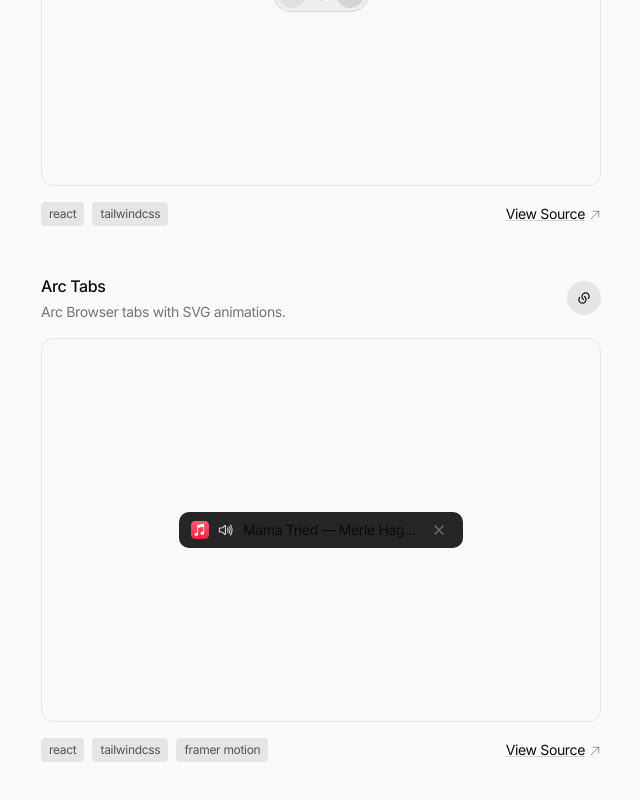
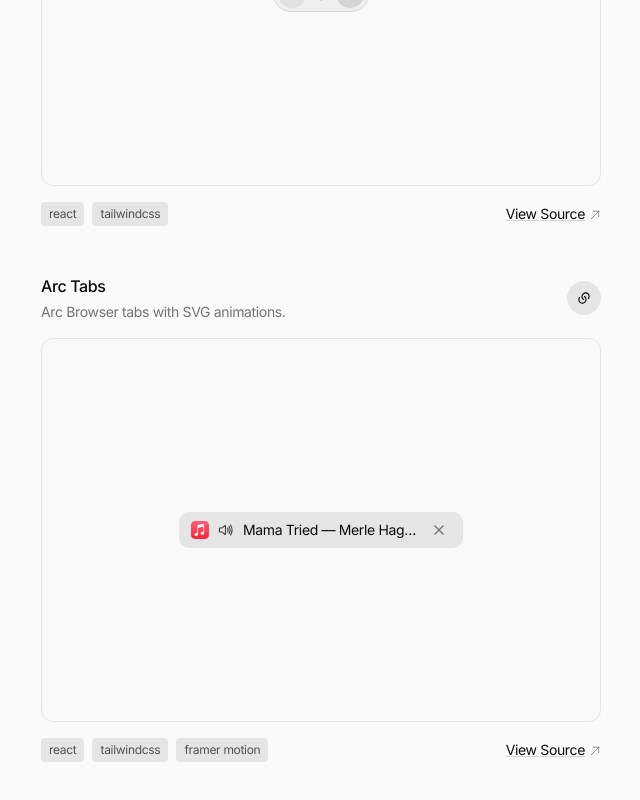
Before and after one commit to haaarshsingh/www, a Next.js app: page /craft in a window 1280 px wide. Shown: the part 1551-2351 px from the top of the page, without its empty margins (319-959 px from the left). Built offline with nearby package versions, Linux system fonts and the light colour scheme.

Commit message:
compat tabs with light mode

```diff
--- a/src/components/craft/content/ArcTabs.tsx
+++ b/src/components/craft/content/ArcTabs.tsx
@@ -34,7 +34,7 @@ export default () => {
       tags={["react", "tailwindcss", "framer motion"]}
     >
       <motion.div
-        className="flex h-9 select-none items-center justify-between gap-x-2 rounded-[10px] bg-neutral-800 px-3"
+        className="flex h-9 select-none items-center justify-between gap-x-2 rounded-[10px] bg-neutral-200 px-3 dark:bg-neutral-800"
         animate={{ scale: isClicked ? 0.98 : 1 }}
         transition={{ duration: 0.2 }}
       >
@@ -73,7 +73,9 @@ const Volume = () => {
     <button
       className={clsx(
         "mx-1 rounded p-1 transition-all hover:bg-neutral-50/10",
-        mute ? "text-neutral-500" : "text-neutral-300",
+        mute
+          ? "text-neutral-400 dark:text-neutral-500"
+          : "text-neutral-700 dark:text-neutral-300",
       )}
       onClick={() => setMute((mute) => !mute)}
     >
@@ -99,7 +101,7 @@ const Volume = () => {
           strokeLinecap="round"
           strokeLinejoin="round"
           animate={{ x: mute ? -4 : 0, opacity: mute ? 0 : 1 }}
-          transition={{ delay: 0.1 }}
+          transition={{ delay: 0.05 }}
         />
         <motion.path
           d="M13.5586 14.0457C14.5009 12.6008 15.0663 11.1738 15.0663 9.01994C15.0663 6.86607 14.5009 5.47047 13.5586 3.99414"
@@ -108,7 +110,7 @@ const Volume = () => {
           strokeLinecap="round"
           strokeLinejoin="round"
           animate={{ x: mute ? -4 : 0, opacity: mute ? 0 : 1 }}
-          transition={{ delay: 0.05 }}
+          transition={{ delay: 0.1 }}
         />
         <motion.path
           d="M10.5381 11.0304C10.844 10.4217 11.0407 9.74757 11.0407 9.02008C11.0407 8.28255 10.8522 7.6248 10.5381 7.00977"
```
